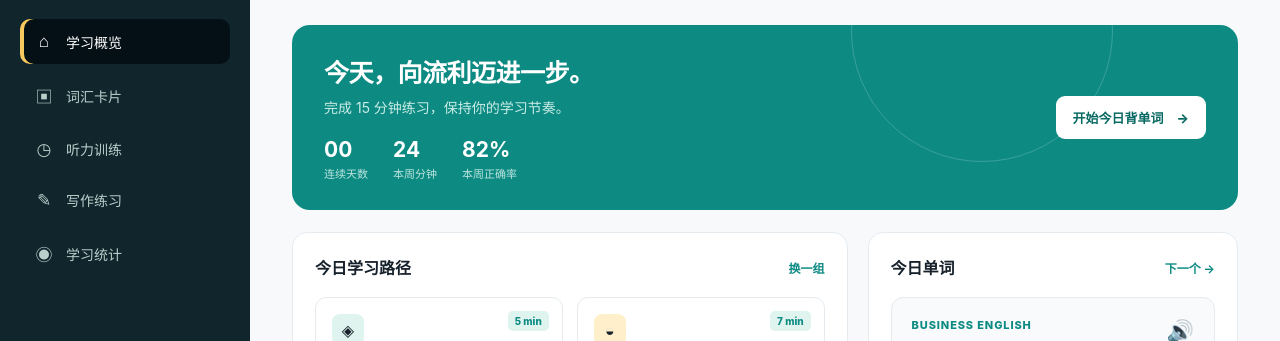
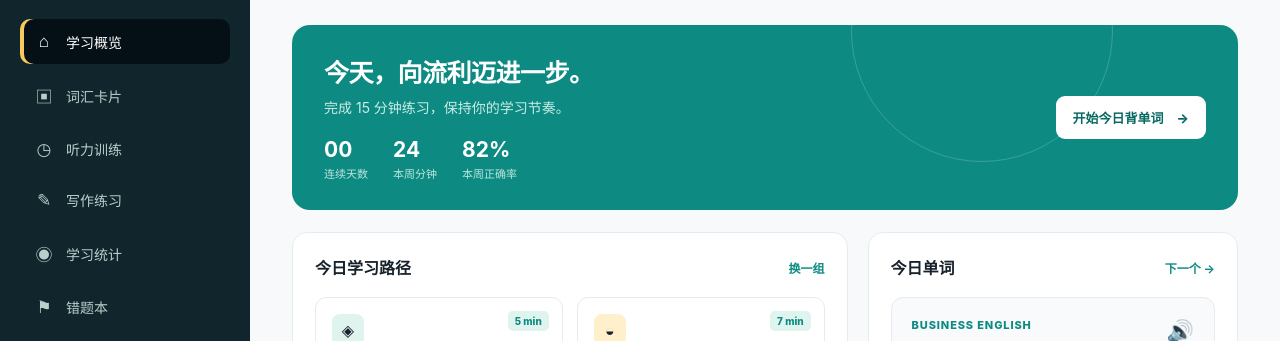
Before and after one commit to tan2007yuqiao/english-learning, a plain HTML site: page index.html in a window 1280 px wide. Shown: the part 95-436 px from the top of the page. Drawn offline with Linux system fonts and the light colour scheme.

Commit message:
Add vocabulary and mistake notebook

```diff
--- a/index.html
+++ b/index.html
@@ -25,7 +25,7 @@
 <body>
   <div class="app">
     <aside><div class="brand"><span class="brand-mark">L</span> LinguaFlow</div><div class="tag">YOUR DAILY ENGLISH RITUAL</div>
-      <nav class="nav"><button class="active"><i>⌂</i>学习概览</button><button><i>▣</i>词汇卡片</button><button><i>◷</i>听力训练</button><button><i>✎</i>写作练习</button><button><i>◉</i>学习统计</button></nav>
+      <nav class="nav"><button class="active"><i>⌂</i>学习概览</button><button><i>▣</i>词汇卡片</button><button><i>◷</i>听力训练</button><button><i>✎</i>写作练习</button><button><i>◉</i>学习统计</button><button><i>⚑</i>错题本</button></nav>
       <div class="side-card"><strong>保持节奏</strong><p>连续学习 7 天，就能解锁新的主题包。</p><button id="focusBtn">开始今日专注</button></div>
     </aside>
     <main>
```
